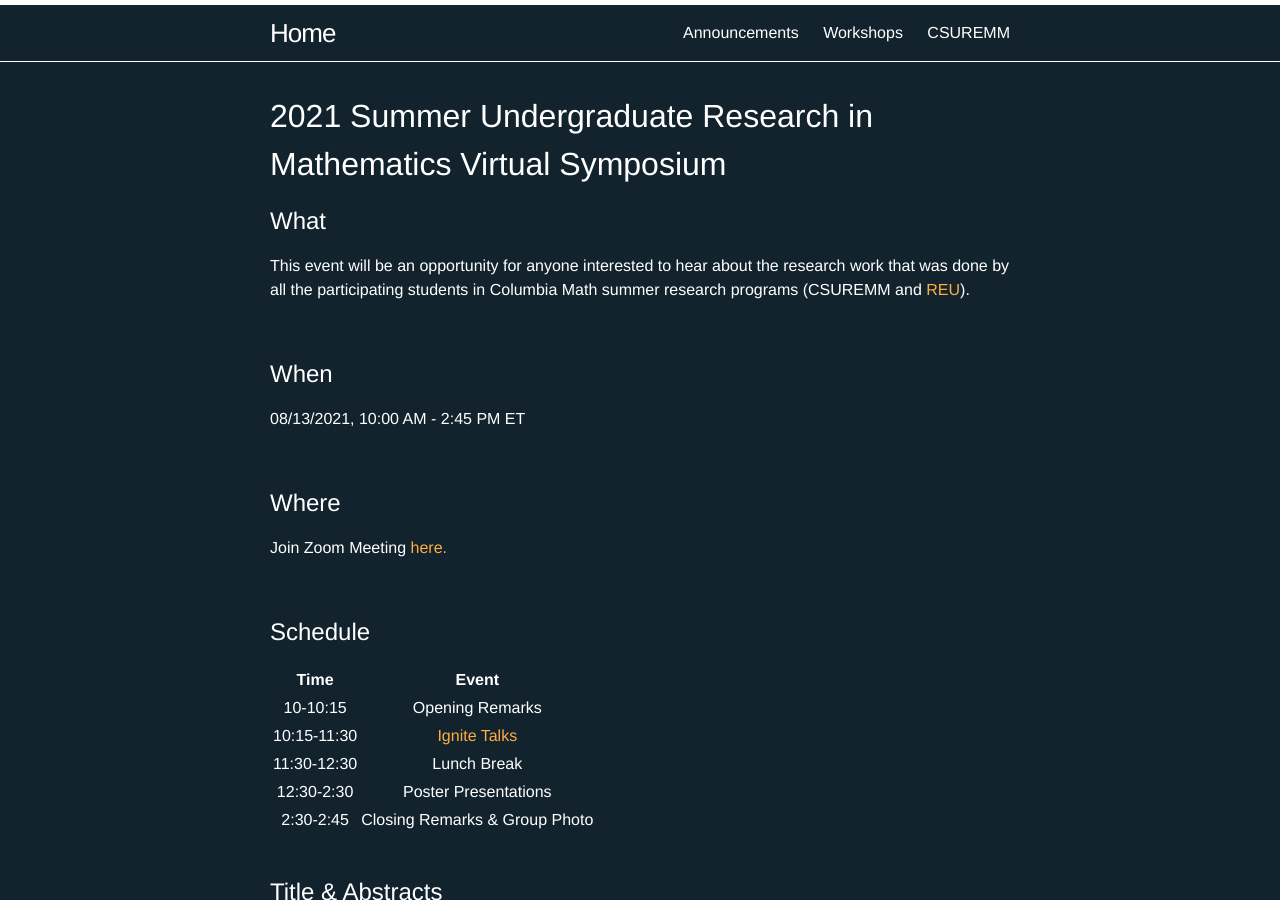
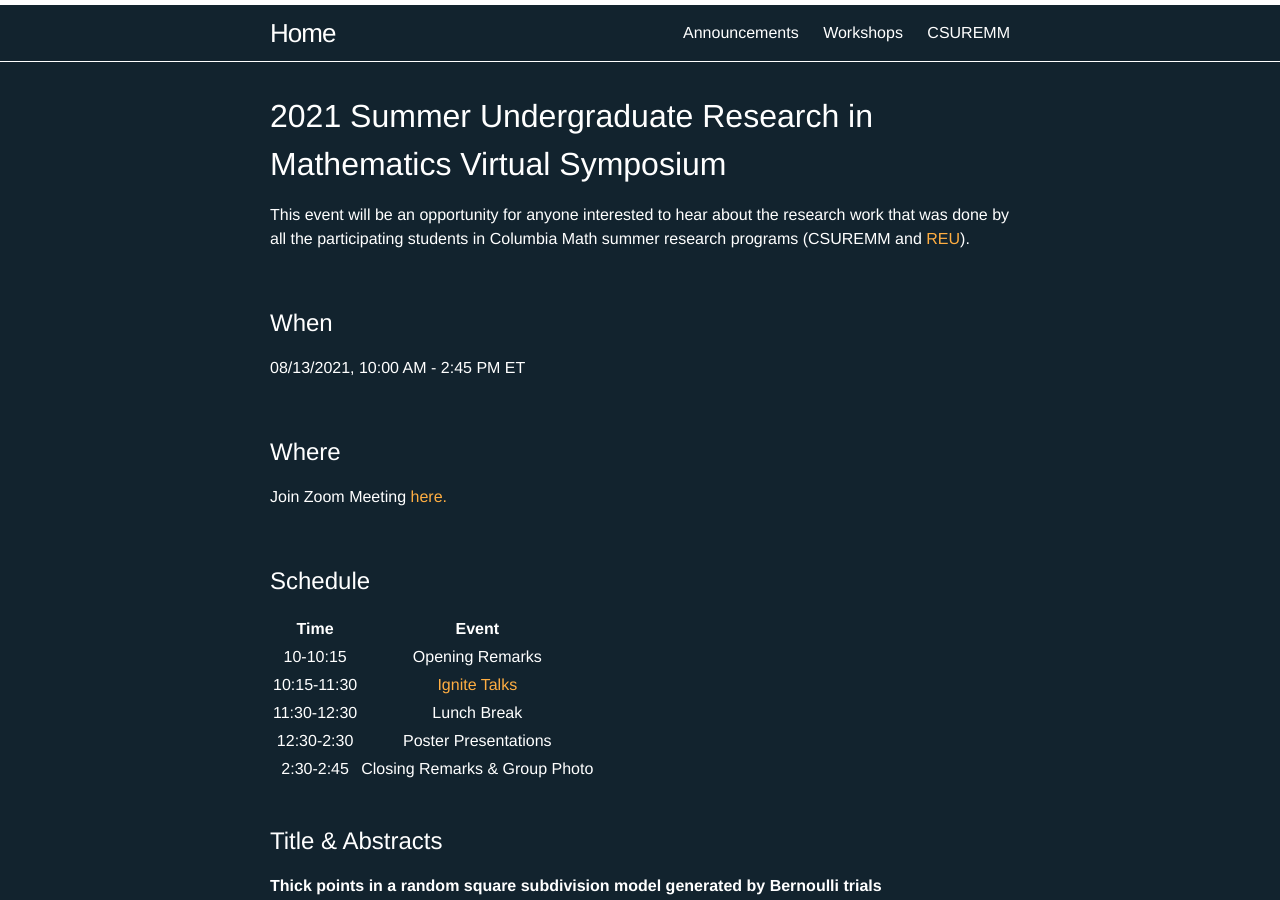
Before and after one commit to ColumbiaUndergradMathModeling/Home, a Jekyll site: the page built from pages/sums/su21.md, in a window 1280 px wide and 900 px high. Built offline with Jekyll 4.4.1, drawn with Linux system fonts in a browser that asks for light colours; our own code applies the rules of GitHub Pages for plain Markdown files.

Commit message:
Update su21.md

```diff
--- a/pages/sums/su21.md
+++ b/pages/sums/su21.md
@@ -5,8 +5,6 @@ header: default
 ---
 
 # 2021 Summer Undergraduate Research in Mathematics Virtual Symposium
-
-## What
 
 This event will be an opportunity for anyone interested to hear about the research work that was done by all the participating students in Columbia Math summer research programs (CSUREMM and [REU](https://www.math.columbia.edu/programs-math/undergraduate-program/undergraduate-research/summer-undergraduate-research/)).
 
```
